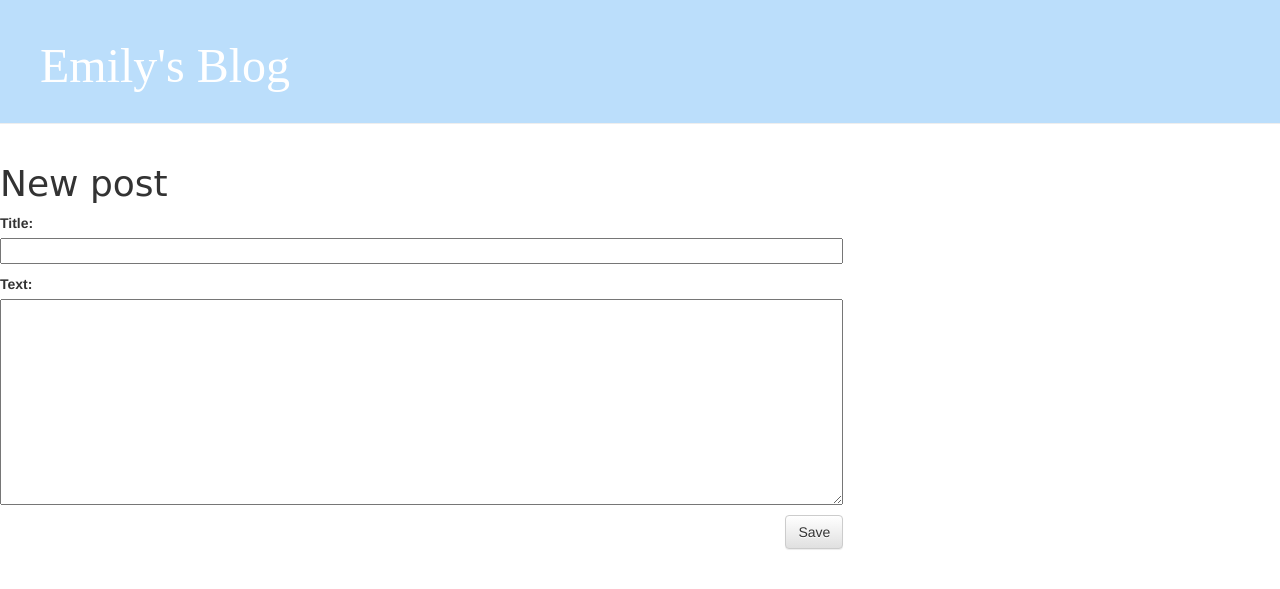
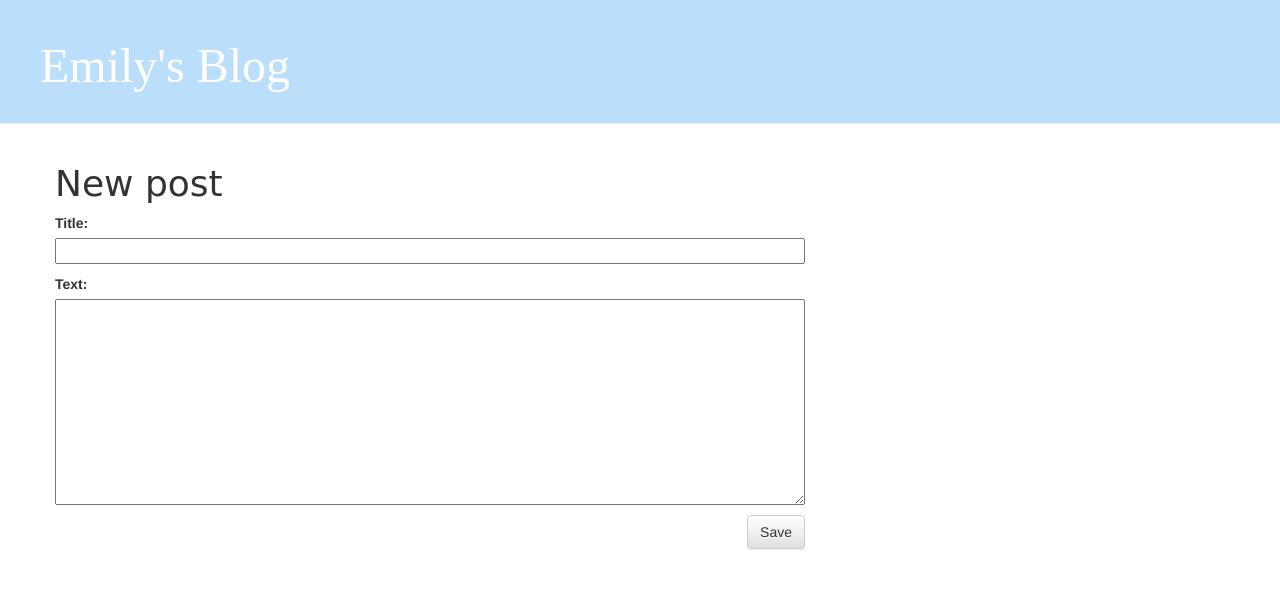
Before and after one commit to emilyc99/my-first-blog, a Django app: page /post/new/ in a window 1280 px wide. Shown: the top 589 px of the page. Run offline with Django 3.2, Linux system fonts and the light colour scheme; some libraries are stand-ins or nearby versions.

Commit message:
updating css

```diff
--- a/blog/static/css/blog.css
+++ b/blog/static/css/blog.css
@@ -30,11 +30,6 @@ body {
     font-family: 'Helvetica Neue', Helvetica, sans-serif;
 }
 
-/*.content-container {
-  margin-left: 40px;
-  background-color: #D5D8DC;
-}*/
-
 
 h1, h2, h3, h4 {
     font-family: 'Bromello', cursive;
--- a/blog/templates/blog/base.html
+++ b/blog/templates/blog/base.html
@@ -15,7 +15,7 @@
     	{% endif %}
         <h1><a href="/">Emily's Blog</a></h1>
 	    </div>
-	    <div class="content-container">
+	    <div class="content container">
 	        <div class="row">
 	            <div class="col-md-8">
 	            {% block content %}
```
